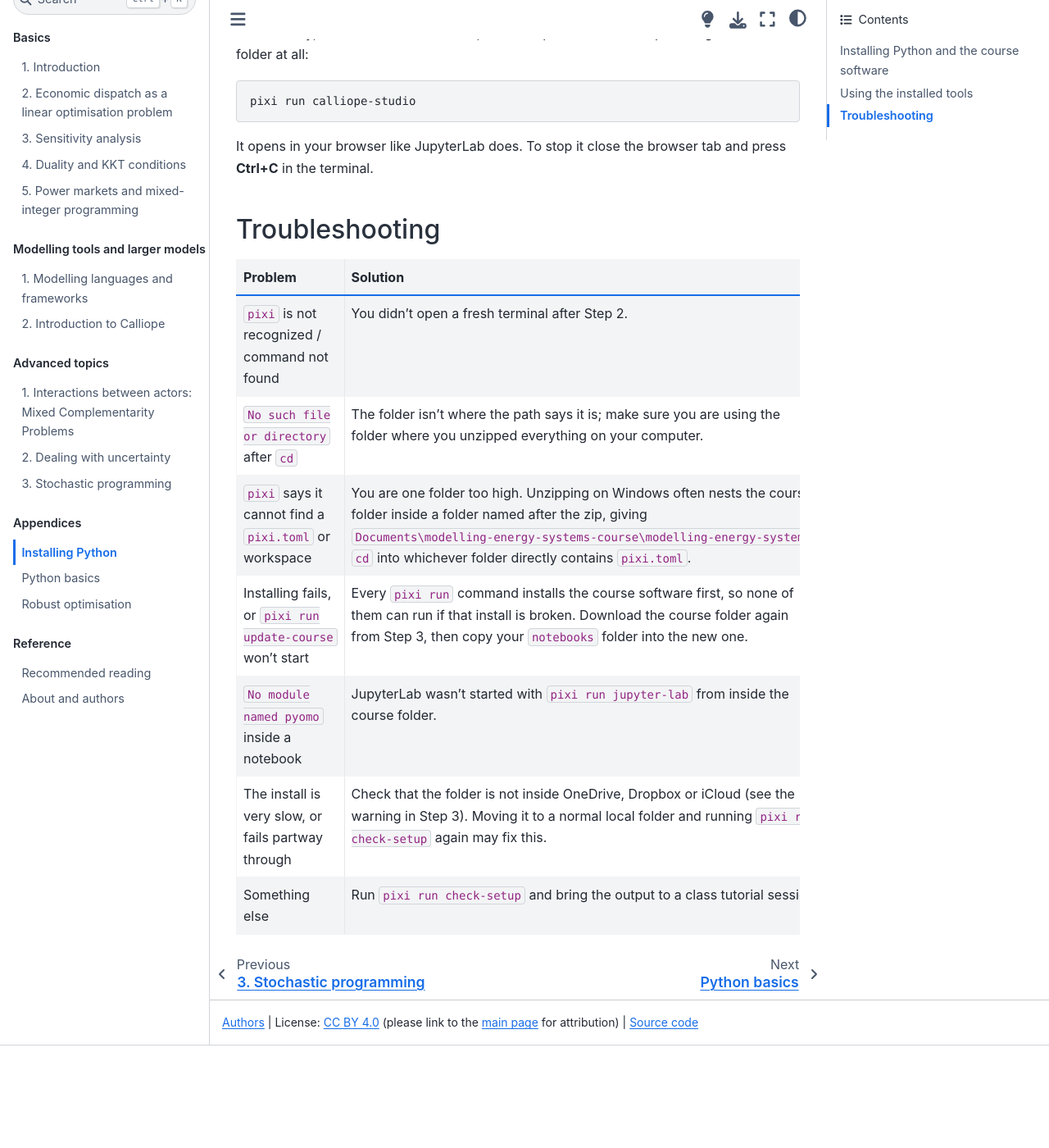
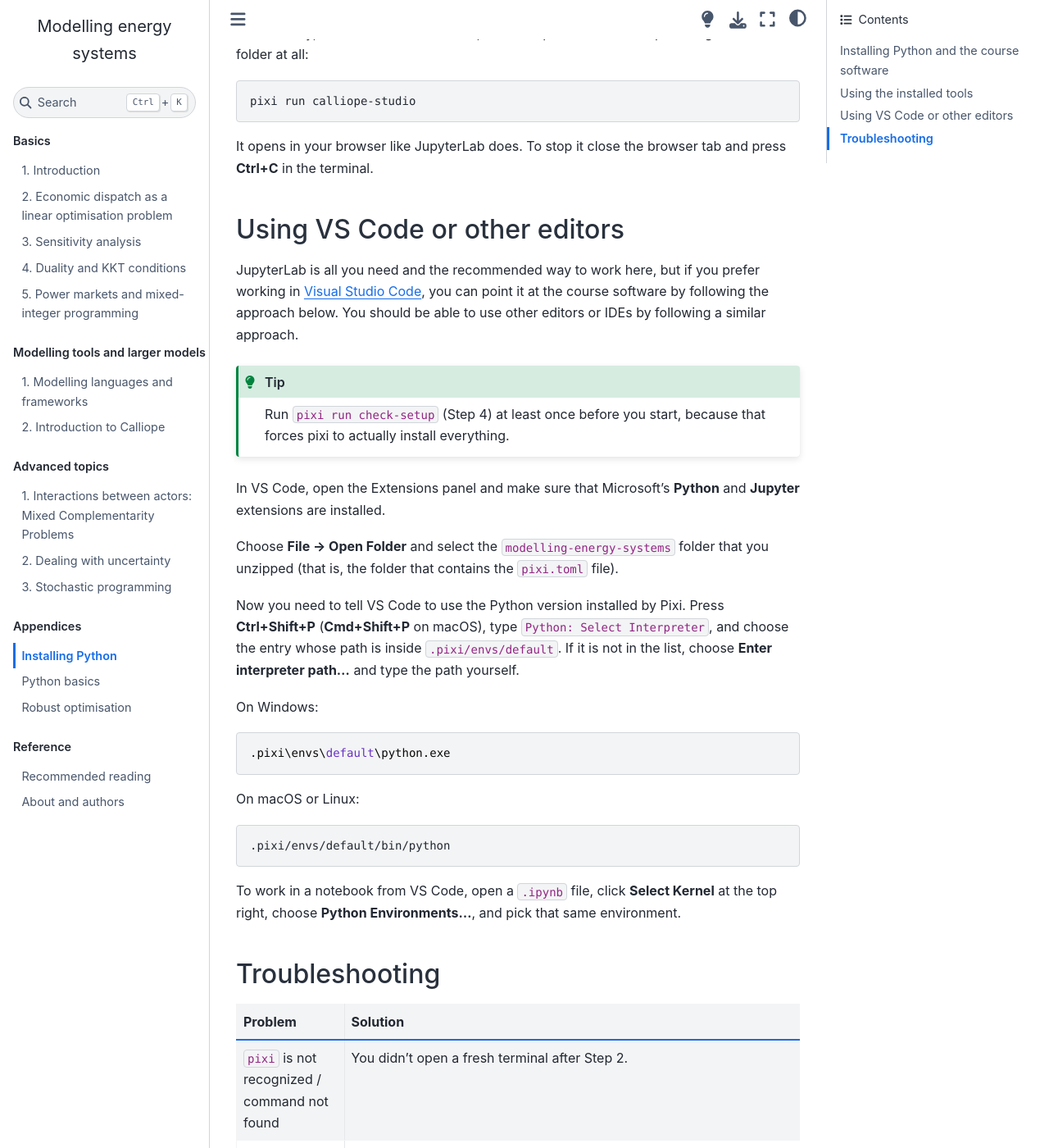
Before and after one commit to sjpfenninger/modelling-energy-systems, a Jupyter Book: the page built from appendix/installing-python.md, in a window 1280 px wide and 1400 px high, scrolled down 2806 px. Shown: the whole window at 82% size. Built offline with Jupyter Book 1.0.4 settings and Sphinx 7.4.7 and the Sphinx Book theme 1.1.4, drawn with Linux system fonts in a browser that asks for light colours; pages that are not in the unit, such as notebooks, are missing from menus; comment, search, counter and statistics services are not loaded; before the commit the page ends 4081 px from its top, so only the background shows below that; some of the changed text lies outside the part shown.

Commit message:
Add VS code instructions

````diff
--- a/appendix/installing-python.md
+++ b/appendix/installing-python.md
@@ -112,14 +112,46 @@ pixi run calliope-studio
 
 It opens in your browser like JupyterLab does. To stop it close the browser tab and press **Ctrl+C** in the terminal.
 
+## Using VS Code or other editors
+
+JupyterLab is all you need and the recommended way to work here, but if you prefer working in [Visual Studio Code](https://code.visualstudio.com/), you can point it at the course software by following the approach below.
+You should be able to use other editors or IDEs by following a similar approach.
+
+```{tip}
+Run `pixi run check-setup` (Step 4) at least once before you start, because that forces pixi to actually install everything.
+```
+
+In VS Code, open the Extensions panel and make sure that Microsoft's **Python** and **Jupyter** extensions are installed.
+
+Choose **File → Open Folder** and select the `modelling-energy-systems` folder that you unzipped (that is, the folder that contains the `pixi.toml` file).
+
+Now you need to tell VS Code to use the Python version installed by Pixi.
+Press **Ctrl+Shift+P** (**Cmd+Shift+P** on macOS), type `Python: Select Interpreter`, and choose the entry whose path is inside `.pixi/envs/default`.
+If it is not in the list, choose **Enter interpreter path…** and type the path yourself.
+
+On Windows:
+
+```powershell
+.pixi\envs\default\python.exe
+```
+
+On macOS or Linux:
+
+```bash
+.pixi/envs/default/bin/python
+```
+
+To work in a notebook from VS Code, open a `.ipynb` file, click **Select Kernel** at the top right, choose **Python Environments…**, and pick that same environment.
+
 ## Troubleshooting
 
-| Problem | Solution |
-| --- | --- |
-| `pixi` is not recognized / command not found | You didn't open a fresh terminal after Step 2. |
-| `No such file or directory` after `cd` | The folder isn't where the path says it is; make sure you are using the folder where you unzipped everything on your computer. |
-| `pixi` says it cannot find a `pixi.toml` or workspace | You are one folder too high. Unzipping on Windows often nests the course folder inside a folder named after the zip, giving `Documents\modelling-energy-systems-course\modelling-energy-systems`. `cd` into whichever folder directly contains `pixi.toml`. |
-| Installing fails, or `pixi run update-course` won't start | Every `pixi run` command installs the course software first, so none of them can run if that install is broken. Download the course folder again from Step 3, then copy your `notebooks` folder into the new one. |
-| `No module named pyomo` inside a notebook | JupyterLab wasn't started with `pixi run jupyter-lab` from inside the course folder. |
-| The install is very slow, or fails partway through | Check that the folder is not inside OneDrive, Dropbox or iCloud (see the warning in Step 3). Moving it to a normal local folder and running `pixi run check-setup` again may fix this. |
-| Something else | Run `pixi run check-setup` and bring the output to a class tutorial session. |
+| Problem                                                   | Solution                                                                                                                                                                                                                                                    |
+| --------------------------------------------------------- | ----------------------------------------------------------------------------------------------------------------------------------------------------------------------------------------------------------------------------------------------------------- |
+| `pixi` is not recognized / command not found              | You didn't open a fresh terminal after Step 2.                                                                                                                                                                                                              |
+| `No such file or directory` after `cd`                    | The folder isn't where the path says it is; make sure you are using the folder where you unzipped everything on your computer.                                                                                                                              |
+| `pixi` says it cannot find a `pixi.toml` or workspace     | You are one folder too high. Unzipping on Windows often nests the course folder inside a folder named after the zip, giving `Documents\modelling-energy-systems-course\modelling-energy-systems`. `cd` into whichever folder directly contains `pixi.toml`. |
+| Installing fails, or `pixi run update-course` won't start | Every `pixi run` command installs the course software first, so none of them can run if that install is broken. Download the course folder again from Step 3, then copy your `notebooks` folder into the new one.                                           |
+| `No module named pyomo` inside a notebook                 | JupyterLab wasn't started with `pixi run jupyter-lab` from inside the course folder, or, in VS Code, the wrong interpreter or kernel is selected.                                                                                                           |
+| VS Code doesn't list the course environment               | You haven't run `pixi run check-setup` yet, or you opened the wrong folder. Follow the instructions for VS Code above.                                                                                                                                      |
+| The install is very slow, or fails partway through        | Check that the folder is not inside OneDrive, Dropbox or iCloud (see the warning in Step 3). Moving it to a normal local folder and running `pixi run check-setup` again may fix this.                                                                      |
+| Something else                                            | Run `pixi run check-setup` and bring the output to a class tutorial session.                                                                                                                                                                                |
````
Also changed, not shown: changelog.md (+4 -0 lines).
